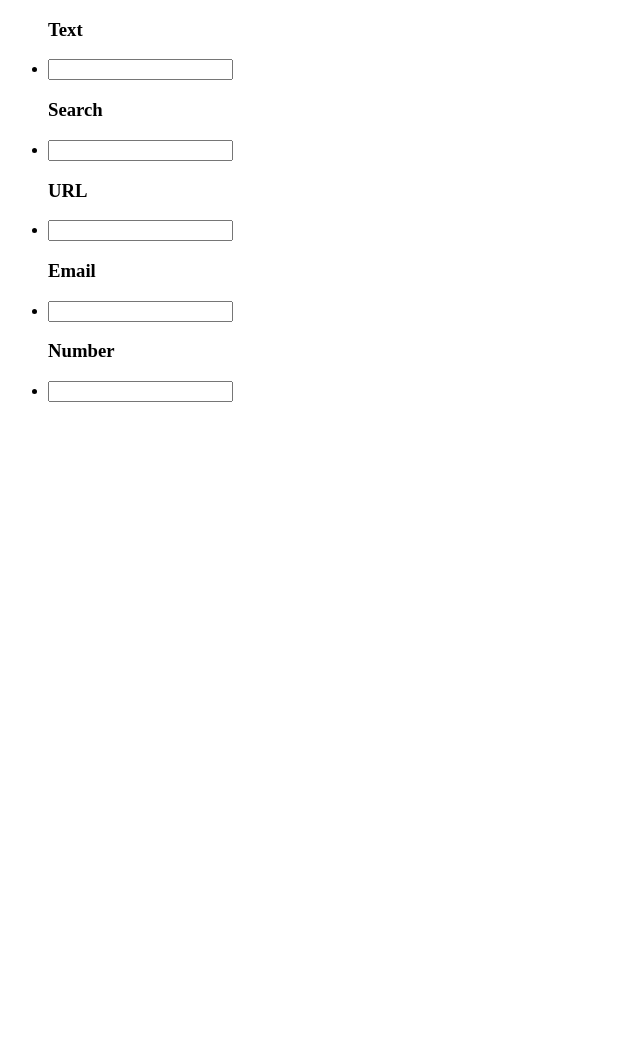
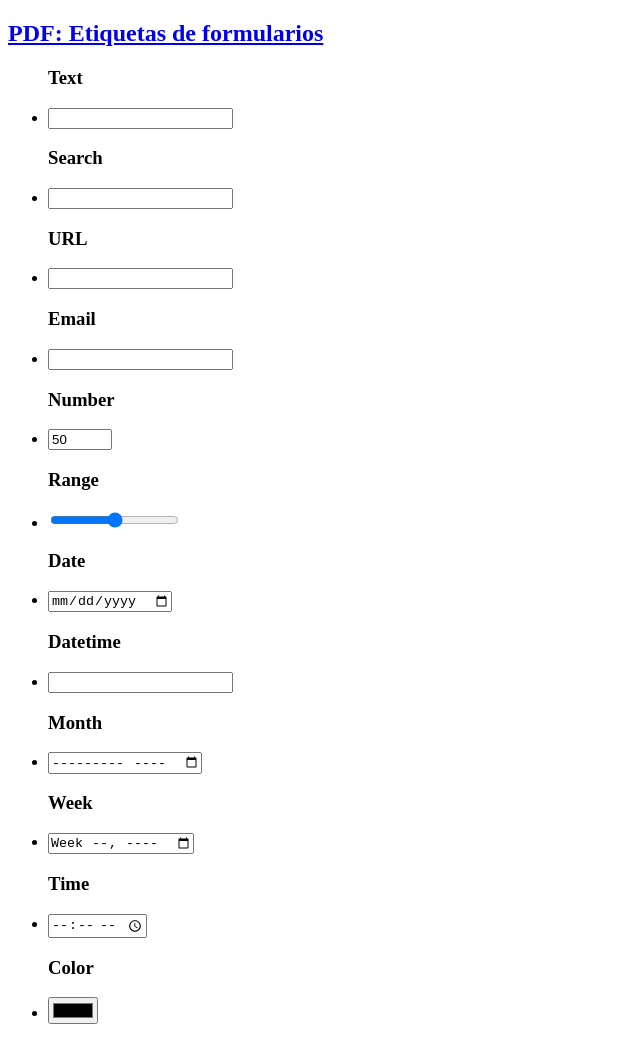
Before and after one commit to DerekPagelsINACAP/DerekPagelsINACAP.github.io, a plain HTML site: page clase3.html in a window 1280 px wide. Shown: the whole page, without its empty margins (0-640 px from the left). Before the commit the page ends 800 px from the top, so only its background shows below. Drawn offline with Linux system fonts and the light colour scheme.

Commit message:
Clase3, agregados demás tipos de clase y PDF subido

```diff
--- a/clase3.html
+++ b/clase3.html
@@ -6,6 +6,7 @@
     <title>Etiquetas de Formulario</title>
 </head>
 <body>
+    <h2><a href="pdfs/html5 formualrios.pdf">PDF: Etiquetas de formularios</a></h2>
     <form>
         <ul>
             <h3>Text</h3>
@@ -17,7 +18,21 @@
             <h3>Email</h3>
             <li><input type="email"></li> <!-- Para escribir correos -->
             <h3>Number</h3>
-            <li><input type="number"></li> <!-- Para insertar números -->
+            <li><input type="number" min="0" max="100" step="10" value="50"></li> <!-- Para insertar números -->
+            <h3>Range</h3>
+            <li><input type="range" min="0" max="100" step="10" value="50"></li> <!-- Para elegir de un rango de números -->
+            <h3>Date</h3>
+            <li><input type="date"></li> <!-- Para fechas -->
+            <h3>Datetime</h3>
+            <li><input type="datetime"></li> <!-- Para fecha con hora -->
+            <h3>Month</h3>
+            <li><input type="month"></li> <!-- Para meses -->
+            <h3>Week</h3>
+            <li><input type="week"></li> <!-- Para semanas -->
+            <h3>Time</h3>
+            <li><input type="time" min="11:30" max="23:30" step="600"></li> <!-- Para una hora específica -->
+            <h3>Color</h3>
+            <li><input type="color"></li> <!-- Para elegir colores -->
         </ul>
     </form>
 </body>
```
Also changed, not shown: 1 other file.
